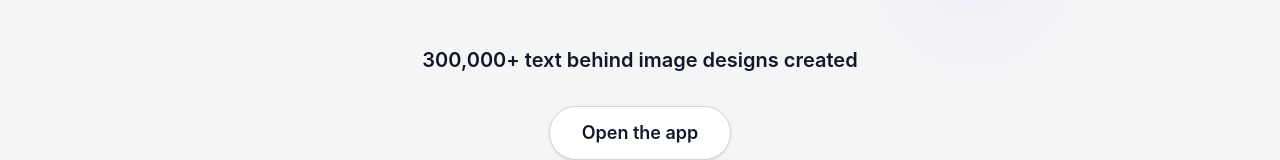
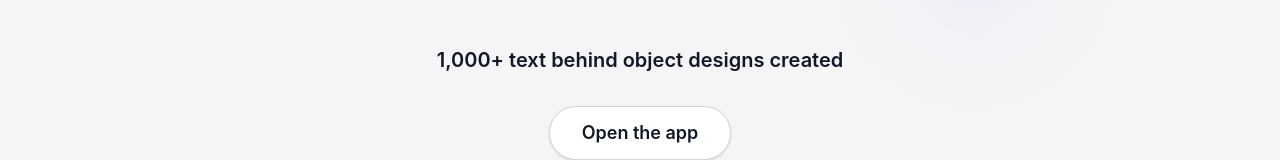
Before and after one commit to Praveen1270/Text-Behind-Object, a React (Vite) app: page / in a window 1280 px wide. Shown: the part 164-324 px from the top of the page. Built offline with nearby package versions, Linux system fonts and the light colour scheme; a web font is replaced by a local one.

Commit message:
Update LandingPage.tsx

```diff
--- a/src/components/LandingPage.tsx
+++ b/src/components/LandingPage.tsx
@@ -65,7 +65,7 @@ export default function LandingPage({ onGoViral, onSignIn }: LandingPageProps) {
         </h1>
         {/* Subheadline */}
         <p className="text-center text-xl text-gray-900 mb-8 max-w-2xl mx-auto font-semibold">
-          300,000+ text behind image designs created
+          1,000+ text behind object designs created
         </p>
         {/* CTA Button */}
         <div className="flex justify-center w-full">
```
